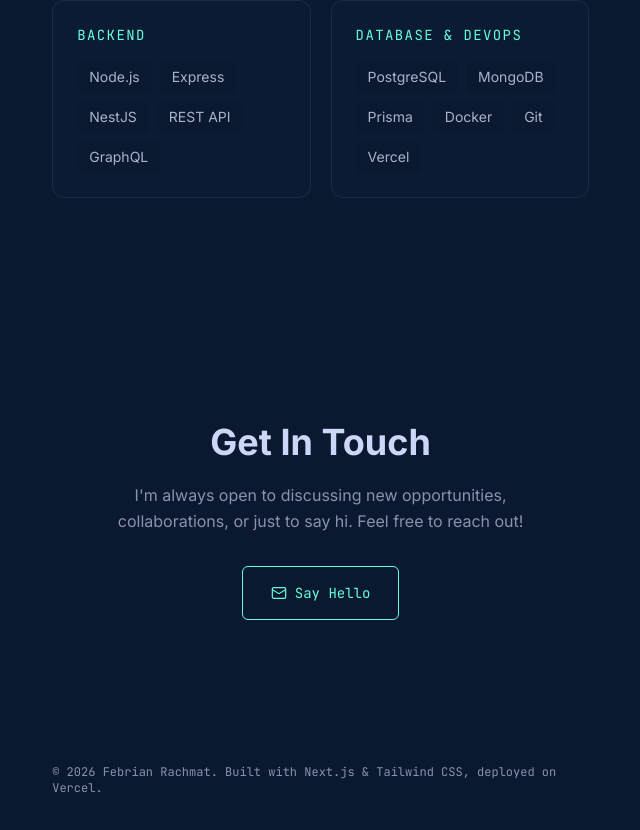
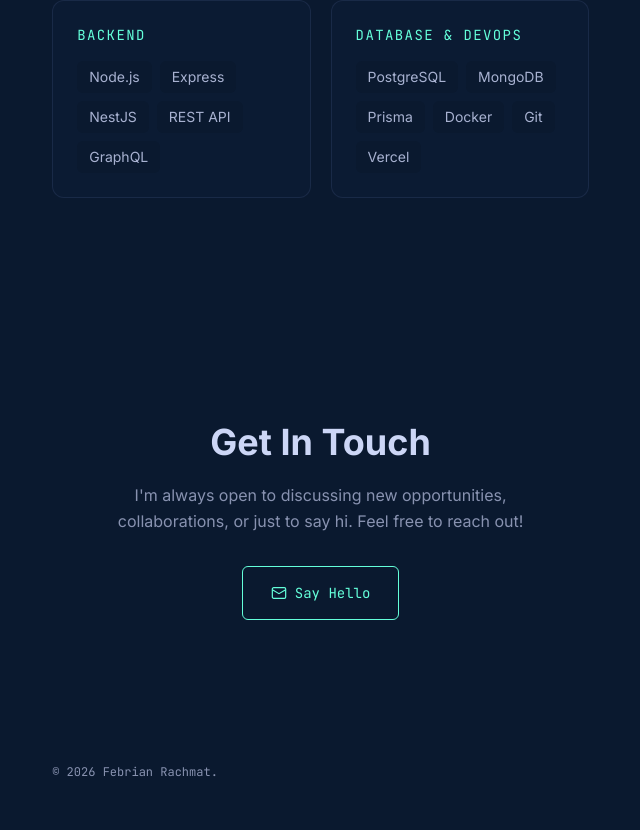
Before and after one commit to febrianrachmat/profile, a Next.js app: page / in a window 1280 px wide. Shown: the part 2489-3319 px from the top of the page, without its empty margins (563-1203 px from the left). Built offline with nearby package versions, Linux system fonts and the light colour scheme.

Commit message:
Simplify footer to copyright only

```diff
--- a/src/app/page.tsx
+++ b/src/app/page.tsx
@@ -8,12 +8,9 @@ import About from "@/components/sections/About";
 import Projects from "@/components/sections/Projects";
 import Skills from "@/components/sections/Skills";
 import Contact from "@/components/sections/Contact";
-import { useI18n } from "@/lib/i18n";
 import { profile } from "@/lib/content";
 
 export default function Home() {
-  const { t } = useI18n();
-
   return (
     <>
       <Loader />
@@ -28,7 +25,7 @@ export default function Home() {
           <Contact />
           <footer className="pb-12 pt-4 text-center font-mono text-xs text-slate lg:text-left">
             <p>
-              © {new Date().getFullYear()} {profile.name}. {t("builtWith")}
+              © {new Date().getFullYear()} {profile.name}.
             </p>
           </footer>
         </div>
```
